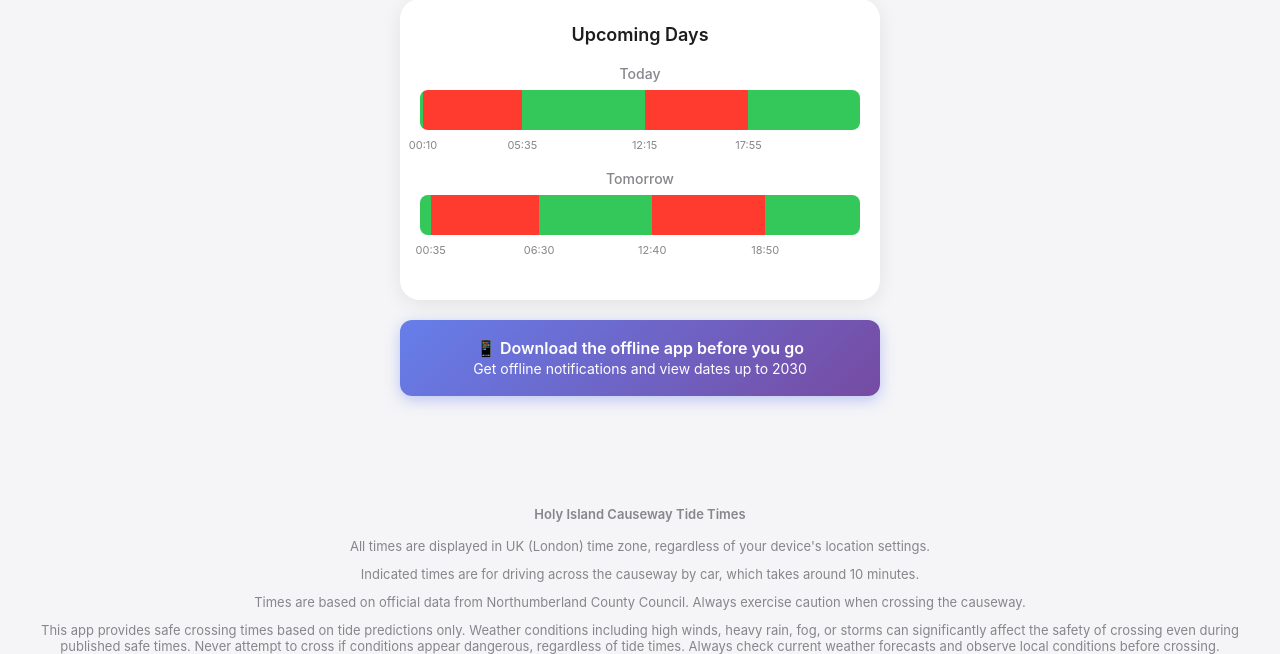
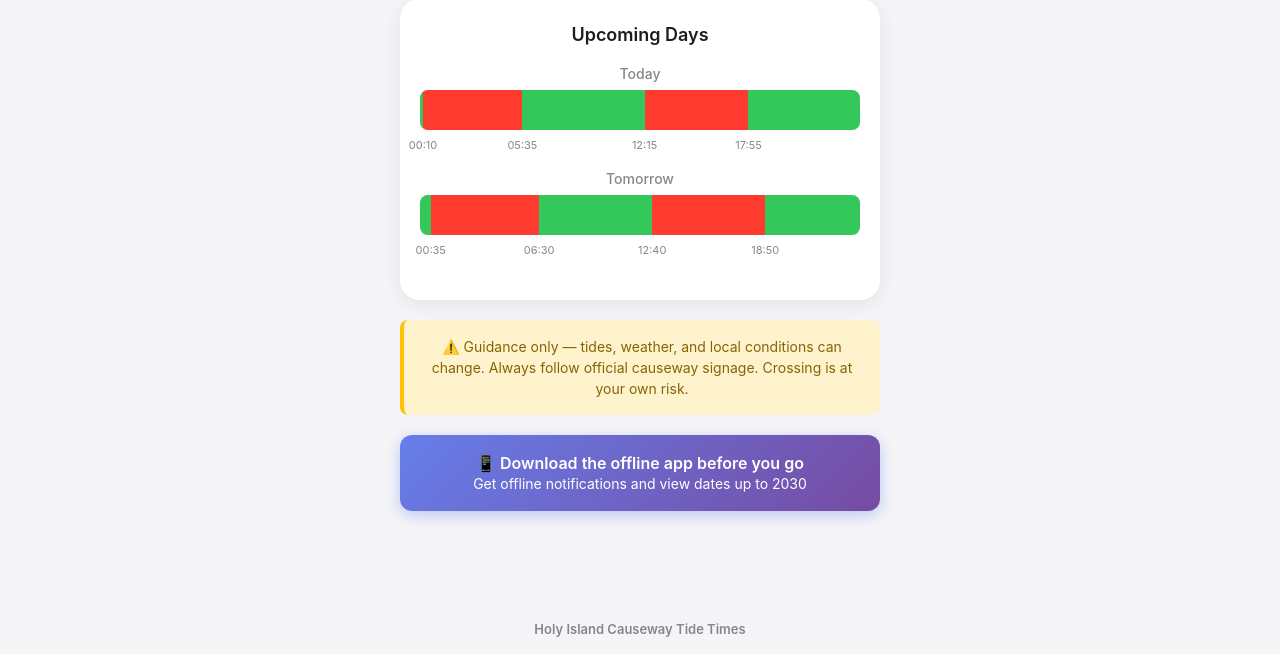
Before and after one commit to leon44/causewaywebapp, a Flask app: page / in a window 1280 px wide. Shown: the part 639-1293 px from the top of the page. Run offline with Flask 3, Linux system fonts and the light colour scheme.

Commit message:
Add visible disclaimer warning on main page

```diff
--- a/templates/index.html
+++ b/templates/index.html
@@ -197,6 +197,17 @@
             white-space: nowrap;
         }
 
+        .disclaimer {
+            background: #fff3cd;
+            border-left: 4px solid #ffc107;
+            padding: 16px 20px;
+            border-radius: 8px;
+            margin: 20px 0;
+            font-size: 14px;
+            color: #856404;
+            line-height: 1.5;
+        }
+
         .cta-button {
             display: block;
             background: linear-gradient(135deg, #667eea 0%, #764ba2 100%);
@@ -390,6 +401,10 @@
                     ` : ''}
                 </div>
 
+                <div class="disclaimer">
+                    ⚠️ Guidance only — tides, weather, and local conditions can change. Always follow official causeway signage. Crossing is at your own risk.
+                </div>
+
                 <a href="https://apps.apple.com/il/app/holy-island-crossing-times/id6760356995" class="cta-button" target="_blank">
                     📱 Download the offline app before you go<br>
                     <small style="font-weight: 400; font-size: 14px;">Get offline notifications and view dates up to 2030</small>
```
